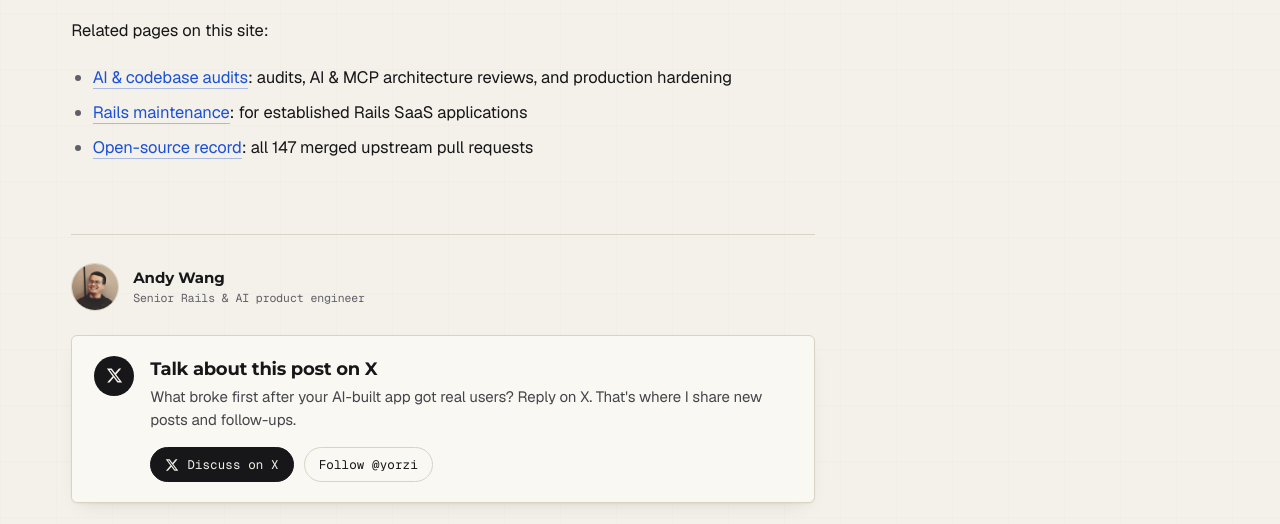
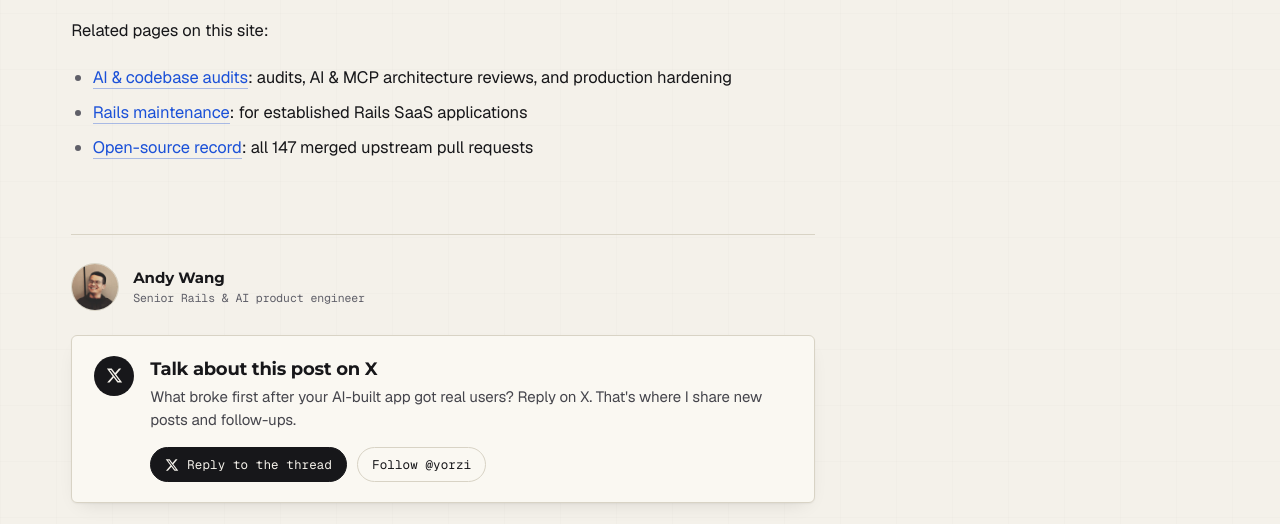
Before and after one commit to yorzi/wangyaodi.com, a plain HTML site: page public/blog/after-the-demo-works-five-ways-ai-built-apps-break.html in a window 1280 px wide. Shown: the part 9002-9526 px from the top of the page. Drawn offline with nearby package versions, Linux system fonts and the light colour scheme.

Commit message:
Link the latest blog post to its X thread

```diff
--- a/public/blog/after-the-demo-works-five-ways-ai-built-apps-break.html
+++ b/public/blog/after-the-demo-works-five-ways-ai-built-apps-break.html
@@ -545,7 +545,7 @@
         <h2 id="x-talk-title">Talk about this post on X</h2>
         <p>What broke first after your AI-built app got real users? Reply on X. That's where I share new posts and follow-ups.</p>
         <div class="x-actions">
-          <a class="pill solid" href="https://x.com/intent/post?text=%40yorzi%20&amp;url=https%3A%2F%2Fwww.wangyaodi.com%2Fblog%2Fafter-the-demo-works-five-ways-ai-built-apps-break" target="_blank" rel="noopener" data-x="reply"><svg viewBox="0 0 24 24" fill="currentColor" aria-hidden="true"><path d="M18.24 2.25h3.31l-7.23 8.26 8.5 11.24h-6.65l-5.21-6.82-5.97 6.82H1.68l7.73-8.84L1.25 2.25h6.83l4.71 6.23 5.45-6.23Zm-1.16 17.52h1.83L7.08 4.13H5.12l11.96 15.64Z"/></svg> Discuss on X</a>
+          <a class="pill solid" href="https://x.com/yorzi/status/2126234984105308423" target="_blank" rel="noopener" data-x="reply"><svg viewBox="0 0 24 24" fill="currentColor" aria-hidden="true"><path d="M18.24 2.25h3.31l-7.23 8.26 8.5 11.24h-6.65l-5.21-6.82-5.97 6.82H1.68l7.73-8.84L1.25 2.25h6.83l4.71 6.23 5.45-6.23Zm-1.16 17.52h1.83L7.08 4.13H5.12l11.96 15.64Z"/></svg> Reply to the thread</a>
           <a class="pill" href="https://x.com/intent/follow?screen_name=yorzi" target="_blank" rel="noopener" data-x="follow">Follow @yorzi</a>
         </div>
       </section>
```
Also changed, not shown: 1 other file.
